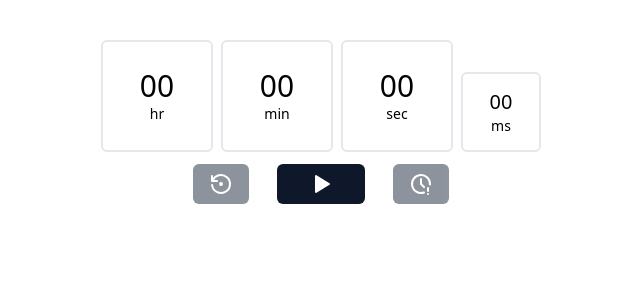
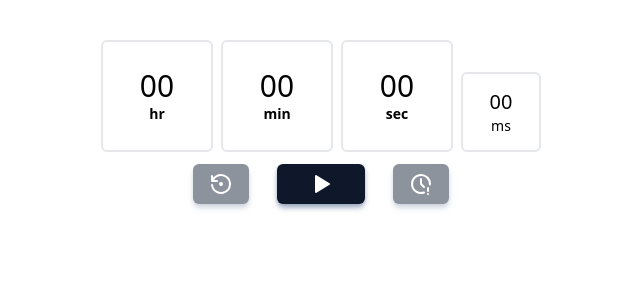
Before and after one commit to Shopify/eng-intern-assessment-react, a React app: page / in a window 1280 px wide. Shown: the top 300 px of the page, without its empty margins (319-959 px from the left). Built offline with nearby package versions, Linux system fonts and the light colour scheme.

Commit message:
Added hover animations for buttons and laps

```diff
--- a/src/StopWatch.tsx
+++ b/src/StopWatch.tsx
@@ -35,15 +35,15 @@ export default function StopWatch() {
       <div className="flex gap-2 items-end">
         <div className="border-2 text-3xl w-28 h-28 flex flex-col justify-center items-center rounded-md">
           <div>{hours.toString().padStart(2, "0")}</div>
-          <p className="text-sm">hr</p>
+          <p className="text-sm font-semibold">hr</p>
         </div>
         <div className="border-2 text-3xl w-28 h-28 flex flex-col justify-center items-center rounded-md">
           <div>{minutes.toString().padStart(2, "0")}</div>
-          <p className="text-sm">min</p>
+          <p className="text-sm font-semibold">min</p>
         </div>
         <div className="border-2 text-3xl w-28 h-28 flex flex-col justify-center items-center rounded-md">
           <div>{seconds.toString().padStart(2, "0")}</div>
-          <p className="text-sm">sec</p>
+          <p className="text-sm font-semibold">sec</p>
         </div>
         <div className="border-2 text-xl w-20 h-20 flex flex-col justify-center items-center rounded-md">
           <div>{milliseconds.toString().padStart(2, "0")}</div>
@@ -57,7 +57,7 @@ export default function StopWatch() {
         setLaps={setLaps}
         time={time}
       />
-      <div className="w-[40%] h-72 overflow-y-auto py-6 px-2">
+      <div className="w-[60%] h-72 overflow-y-auto py-6 px-2 mt-4">
         <ul className="flex flex-col items-center gap-2">
           {reversedLaps.map((lap, index) => {
             const hours = Math.floor(lap / 360000)
@@ -71,7 +71,10 @@ export default function StopWatch() {
               .padStart(2, "0");
             const milliseconds = (lap % 100).toString().padStart(2, "0");
             return (
-              <li key={index} className="border-2 w-full rounded-md py-2 px-4">
+              <li
+                key={index}
+                className="transition duration-75 ease-in hover:-translate-y-0.5 hover:scale-105 border-2 w-[80%] rounded-md py-2 px-4"
+              >
                 <p className="text-xs text-slate-600">
                   Lap {reversedLaps.length - index}
                 </p>
--- a/src/StopWatchButton.tsx
+++ b/src/StopWatchButton.tsx
@@ -25,13 +25,13 @@ export default function StopWatchButton(props: StopWatchButtonProps) {
           props.setLaps([]);
         }}
         disabled={props.time <= 0}
-        className="rounded-md px-4 py-2 bg-slate-800 disabled:opacity-50 disabled:cursor-not-allowed"
+        className="transition duration-75 ease-in hover:enabled:-translate-y-0.5 hover:enabled:scale-110 shadow-slate-400 shadow-md hover:enabled:shadow-indigo-950 rounded-md px-4 py-2 bg-slate-800 disabled:opacity-50 disabled:cursor-not-allowed"
       >
         <IconRestore className="text-white" />
       </button>
       <button
         onClick={() => props.setIsRunning(!props.isRunning)}
-        className={`rounded-md py-2 px-8 bg-slate-900`}
+        className={`transition duration-75 ease-in hover:enabled:-translate-y-0.5 hover:enabled:scale-110 shadow-slate-400 shadow-md hover:enabled:shadow-indigo-950 rounded-md py-2 px-8 bg-slate-900`}
       >
         {props.isRunning ? (
           <IconPlayerPauseFilled className="text-white" />
@@ -44,7 +44,7 @@ export default function StopWatchButton(props: StopWatchButtonProps) {
           props.setLaps((laps) => [...laps, props.time]);
         }}
         disabled={!props.isRunning}
-        className={`rounded-md px-4 py-2 bg-slate-800 disabled:opacity-50 disabled:cursor-not-allowed`}
+        className={`transition duration-75 ease-in hover:enabled:-translate-y-0.5 hover:enabled:scale-110 shadow-slate-400 shadow-md hover:enabled:shadow-indigo-950 rounded-md px-4 py-2 bg-slate-800 disabled:opacity-50 disabled:cursor-not-allowed`}
       >
         <IconClockExclamation className="text-white" />
       </button>
```
